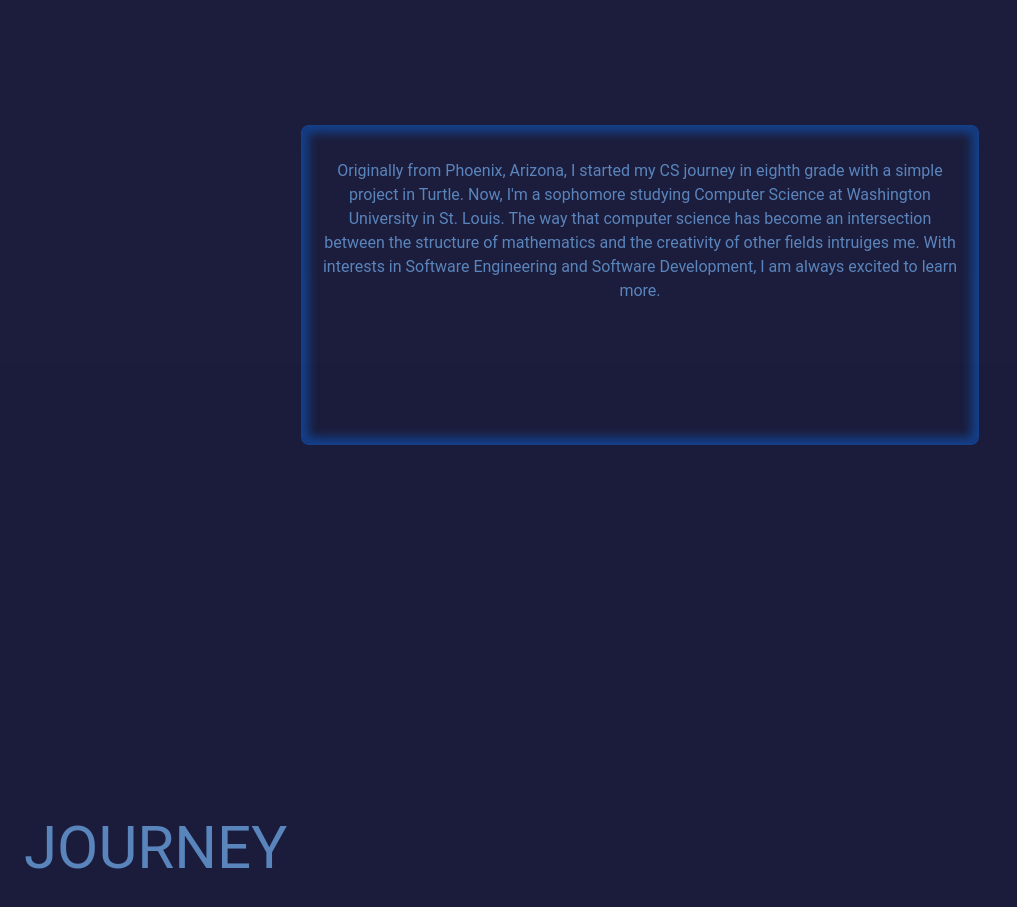
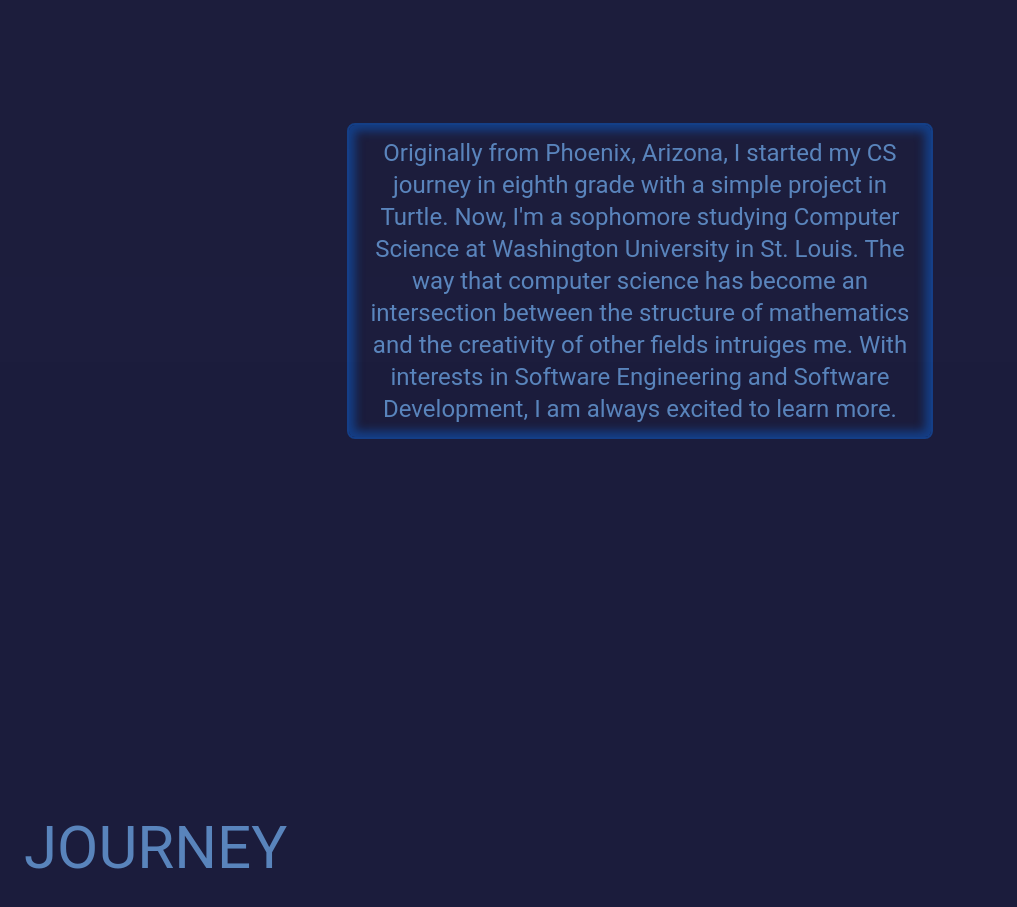
Before and after one commit to sgwollitzer/Portfolio, a website: page index.html in a window 1280 px wide. Shown: the part 1060-1967 px from the top of the page, without its empty margins (0-1017 px from the left). Drawn offline with Linux system fonts and the light colour scheme.

Commit message:
fixing text size3

```diff
--- a/index.html
+++ b/index.html
@@ -61,7 +61,13 @@
       <section class="min-h-screen">
         <h2 class="text-6xl animate fade-in-left mb-[-40px] text-neon-red cursor-default" style="padding-top:35px">ABOUT ME</h2>
         <section class="flex justify-center items-center min-h-screen">
-      <p class=" animate text-neon-red fade-in-right pl-4 pr-4 pt-8 w-[55%] h-80 bg-navy ease-linear custom-shadow text-center text-[22px] duration-300 rounded-lg mt-[-80px] cursor-default  border-2 border-darker-red hover:border-neon-red">Originally from Phoenix, Arizona, I started my CS journey in eighth grade with a simple project in Turtle. Now, I'm a sophomore studying Computer Science at Washington University in St. Louis. The way that computer science has become an intersection between the structure of mathematics and the creativity of other fields intruiges me. With interests in Software Engineering and Software Development, I am always excited to learn more.</p>
+      <p class=" animate text-neon-red fade-in-right  bg-navy ease-linear custom-shadow text-center text-2xl duration-300 rounded-lg mt-[-80px] cursor-default  border-2 border-darker-red hover:border-neon-red" style="
+      padding-top: 12px;
+      padding-bottom: 12px;
+      width: 586px;
+      padding-right: 12px;
+      padding-left: 12px;
+  ">Originally from Phoenix, Arizona, I started my CS journey in eighth grade with a simple project in Turtle. Now, I'm a sophomore studying Computer Science at Washington University in St. Louis. The way that computer science has become an intersection between the structure of mathematics and the creativity of other fields intruiges me. With interests in Software Engineering and Software Development, I am always excited to learn more.</p>
     </section>
     </section>
 
```
